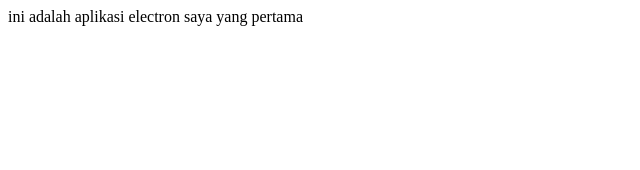
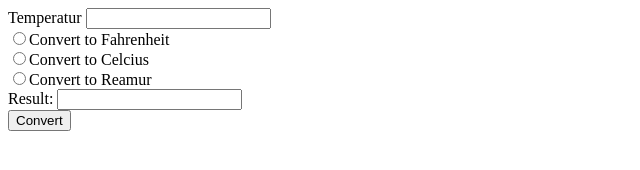
Before and after one commit to vitorinata/program-visual, an Electron app: page today.html in a window 1280 px wide. Shown: the whole page, without its empty margins (0-640 px from the left). Drawn offline with Linux system fonts and the light colour scheme.

Commit message:
Tugas Uts P.Visual

```diff
--- a/index.js
+++ b/index.js
@@ -11,7 +11,7 @@ app.on("ready", ()=> {
      webPreferences: {
          nodeIntegration: true
      },
-     title : "Aplikasi Dokter"
+     title : "Konversi Suhu"
     });
 
     todayWindow.loadURL(`file://${__dirname}/today.html`);
--- /dev/null
+++ b/latjs1.js
@@ -0,0 +1,21 @@
+function convertSuhu(){
+      var c,f,hasil,pil;
+      x=document.temperatur.temp.value;
+      Number(x);
+      for (var i=0;i<document.temperatur.pilihan.length;i++){
+            if(document.temperatur.pilihan[i].checked==true){
+                 tempType=document.temperatur.pilihan[i].value;
+                 break;
+            }
+
+      }
+      if(tempType=='fahrenheit'){
+            hasil=9/5*x+32;
+        }
+        else if(tempType=='celcius'){
+            hasil=(x-32)*5/9;
+      }else{
+            hasil=(x-32)*4/9;
+      }
+      document.temperatur.resultfield.value=hasil;
+ }
--- a/package.json
+++ b/package.json
@@ -10,6 +10,9 @@
   "license": "ISC",
   "dependencies": {
     "electron": "^8.0.0",
-    "save": "^2.4.0"
+    "node-uuid": "^1.4.8",
+    "save": "^2.4.0",
+    "uuid": "^7.0.3",
+    "uuidv4": "^6.0.7"
   }
 }
--- a/today.html
+++ b/today.html
@@ -1,7 +1,19 @@
+<!DOCTYPE html>
 <html>
-    <head>
-        <body>
-            ini adalah aplikasi electron saya yang pertama
-        </body>
-    </head>
-</html>
+<head>
+     <title>Konversi Suhu</title>
+     <script type="text/javascript" src="latjs1.js"></script>
+</head>
+<body>
+     <form name="temperatur">
+           <label>Temperatur</label>
+           <input type="text" id="temp"/><br/>
+           <input type="radio" name="pilihan" value="fahrenheit">Convert to Fahrenheit<br/>
+           <input type="radio" name="pilihan" value="celcius">Convert to Celcius<br/>
+		   <input type="radio" name="pilihan" value="reamur">Convert to Reamur<br/>
+           <label>Result: </label>
+           <input type="text" id="resultfield"/><br/>
+           <input type="button" value="Convert" onclick="convertSuhu()"/>
+</form>
+</body>
+</html></script>
```
Also changed, not shown: create.html (deleted, +0 -7 lines), list.html (deleted, +0 -7 lines), 1 other file.
